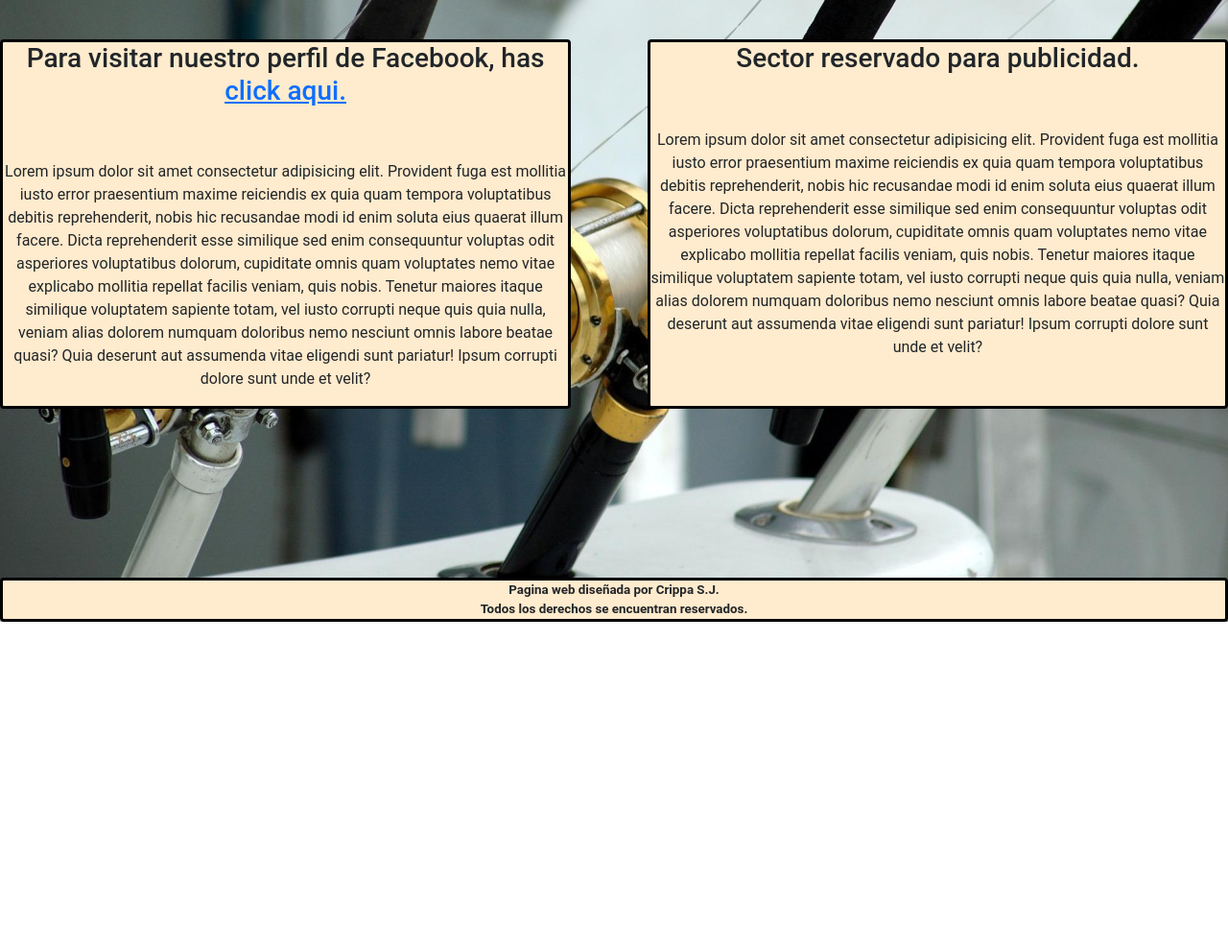
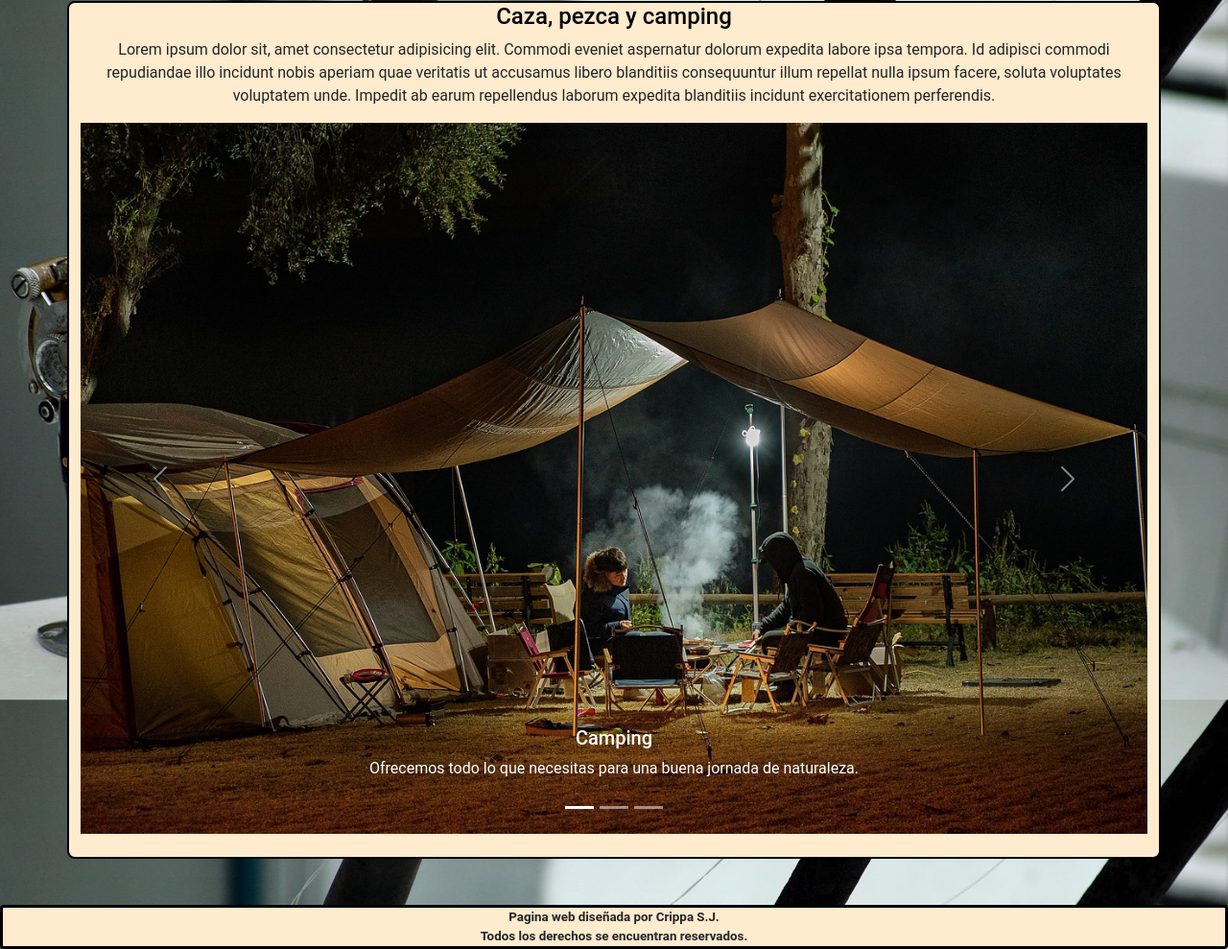
Before and after one commit to sjcrippa/desafio-git-animaciones-41200, a plain HTML site: page index.html in a window 1280 px wide. Shown: the part 972-1961 px from the top of the page at 96% size. Before the commit the page ends 1620 px from the top, so only its background shows below. Drawn offline with nearby package versions, Linux system fonts and the light colour scheme.

Commit message:
carga carousel

```diff
--- a/index.html
+++ b/index.html
@@ -43,9 +43,11 @@
                 </div>
             </div>
         </nav>
+    </header>
 
         <br><br>
-        <a href="./productos.html"><img src="imagenes/fondo-pantalla.jpg" class="img-fluid imagen" alt="boton con foto"></a>
+        <a href="./productos.html"><img src="imagenes/fondo-pantalla.jpg" class="img-fluid imagen"
+                alt="boton con foto"></a>
 
         <br><br>
         <br>
@@ -73,37 +75,56 @@
     </main>
 
         <br><br>
-        <br><br>
 
-        <div class="menu">
-            <section data-aos="flip-right" class="section">
-                <h3>Para visitar nuestro perfil de Facebook, has <a
-                        href="https://www.facebook.com/El-Garete-Pesca-1833721563606415/" target="_blank">click
-                        aqui.</a></h3>
-                <br><br>
-                <p>Lorem ipsum dolor sit amet consectetur adipisicing elit. Provident fuga est mollitia iusto error
-                    praesentium maxime reiciendis ex quia quam tempora voluptatibus debitis reprehenderit, nobis hic
-                    recusandae modi id enim soluta eius quaerat illum facere. Dicta reprehenderit esse similique sed
-                    enim consequuntur voluptas odit asperiores voluptatibus dolorum, cupiditate omnis quam voluptates
-                    nemo vitae explicabo mollitia repellat facilis veniam, quis nobis. Tenetur maiores itaque similique
-                    voluptatem sapiente totam, vel iusto corrupti neque quis quia nulla, veniam alias dolorem numquam
-                    doloribus nemo nesciunt omnis labore beatae quasi? Quia deserunt aut assumenda vitae eligendi sunt
-                    pariatur! Ipsum corrupti dolore sunt unde et velit?</p>
+
+    <section class="container text-center menuIndex">
+
+        <h4 class="tituloMenu">Caza, pezca y camping</h4>
+
+            <p>Lorem ipsum dolor sit, amet consectetur adipisicing elit. Commodi eveniet aspernatur dolorum expedita labore ipsa tempora. Id adipisci commodi repudiandae illo incidunt nobis aperiam quae veritatis ut accusamus libero blanditiis consequuntur illum repellat nulla ipsum facere, soluta voluptates voluptatem unde. Impedit ab earum repellendus laborum expedita blanditiis incidunt exercitationem perferendis. </p>
+
+        <div id="carouselExampleCaptions" class="carousel slide" data-bs-ride="false">
+            <div class="carousel-indicators">
+              <button type="button" data-bs-target="#carouselExampleCaptions" data-bs-slide-to="0" class="active" aria-current="true" aria-label="Slide 1"></button>
+              <button type="button" data-bs-target="#carouselExampleCaptions" data-bs-slide-to="1" aria-label="Slide 2"></button>
+              <button type="button" data-bs-target="#carouselExampleCaptions" data-bs-slide-to="2" aria-label="Slide 3"></button>
+            </div>
+            <div class="carousel-inner">
+              <div class="carousel-item active">
+                <img src="imagenes/carousel/people-4817872_1280.jpg" class="d-block w-100" alt="foto-camping">
+                <div class="carousel-caption d-none d-md-block">
+                  <h5>Camping</h5>
+                  <p>Ofrecemos todo lo que necesitas para una buena jornada de naturaleza.</p>
+                </div>
+              </div>
+              <div class="carousel-item">
+                <img src="imagenes/carousel/fishing-3062034_1280.jpg" class="d-block w-100" alt="foto-pesca">
+                <div class="carousel-caption d-none d-md-block">
+                  <h5>Pezca</h5>
+                  <p>Desde el reel mas pequeño a la caña mas grande, principiante o profesional, consulta lo que necesites.</p>
+                </div>
+              </div>
+              <div class="carousel-item">
+                <img src="imagenes/carousel/tent-548022_1280.jpg" class="d-block w-100" alt="foto-tienda">
+                <div class="carousel-caption d-none d-md-block">
+                  <h5>Carpas</h5>
+                  <p>Todo tipo de tamaños y colores, dependiendo tu necesidad, nosotros ofreceremos el producto indicado.</p>
+                </div>
+              </div>
+            </div>
+            <button class="carousel-control-prev" type="button" data-bs-target="#carouselExampleCaptions" data-bs-slide="prev">
+              <span class="carousel-control-prev-icon" aria-hidden="true"></span>
+              <span class="visually-hidden">Previous</span>
+            </button>
+            <button class="carousel-control-next" type="button" data-bs-target="#carouselExampleCaptions" data-bs-slide="next">
+              <span class="carousel-control-next-icon" aria-hidden="true"></span>
+              <span class="visually-hidden">Next</span>
+            </button>
+        </div>
+        <br>
     </section>
-            <br><br>
-            <aside data-aos="flip-left" class="aside">
-                <h3>Sector reservado para publicidad.</h3>
-                <br><br>
-                <p>Lorem ipsum dolor sit amet consectetur adipisicing elit. Provident fuga est mollitia iusto error
-                    praesentium maxime reiciendis ex quia quam tempora voluptatibus debitis reprehenderit, nobis hic
-                    recusandae modi id enim soluta eius quaerat illum facere. Dicta reprehenderit esse similique sed
-                    enim consequuntur voluptas odit asperiores voluptatibus dolorum, cupiditate omnis quam voluptates
-                    nemo vitae explicabo mollitia repellat facilis veniam, quis nobis. Tenetur maiores itaque similique
-                    voluptatem sapiente totam, vel iusto corrupti neque quis quia nulla, veniam alias dolorem numquam
-                    doloribus nemo nesciunt omnis labore beatae quasi? Quia deserunt aut assumenda vitae eligendi sunt
-                    pariatur! Ipsum corrupti dolore sunt unde et velit?</p>
-            </aside>
-        </div>
+
+
 
         <br><br>
 
--- a/style/style.css
+++ b/style/style.css
@@ -68,31 +68,21 @@ nav ul li a {
     background-color: coral;
     text-align: center;
 }
-.menu {
-    display: grid;
-    grid-template-areas:
-    "section aside"
-    "section aside";
 
-    gap: 5rem;
-}
-.section {
-    grid-area: section;
-    height: 100%;
-    border: black solid;
-    border-radius: 4px;
+/* COMIENZO MENU INDEX */
+
+.menuIndex {
     background-color: blanchedalmond;
-    text-align: center;
+    border: 2px black solid;
+    border-radius: 8px;
 }
 
-.aside {
-    grid-area: aside;
-    height: 100%;
-    border: black solid;
-    border-radius: 4px;
-    background-color: blanchedalmond;
-    text-align: center;
+.tituloMenu {
+    color: black;
 }
+
+
+/*FIN MENU INDEX */
 
 footer {
     grid-area: footer;
```
Lines whose indentation alone changed are shown as unchanged.
